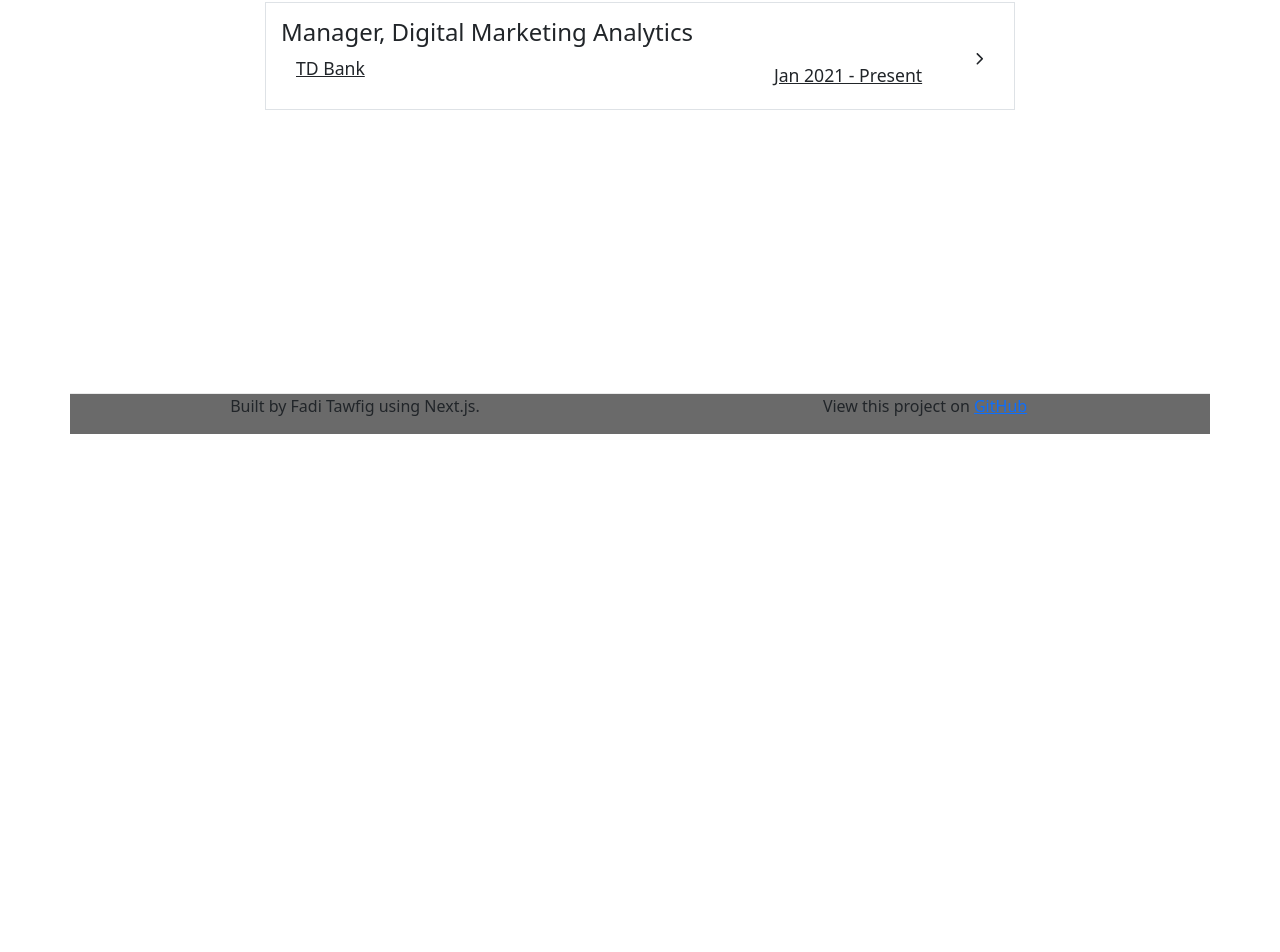
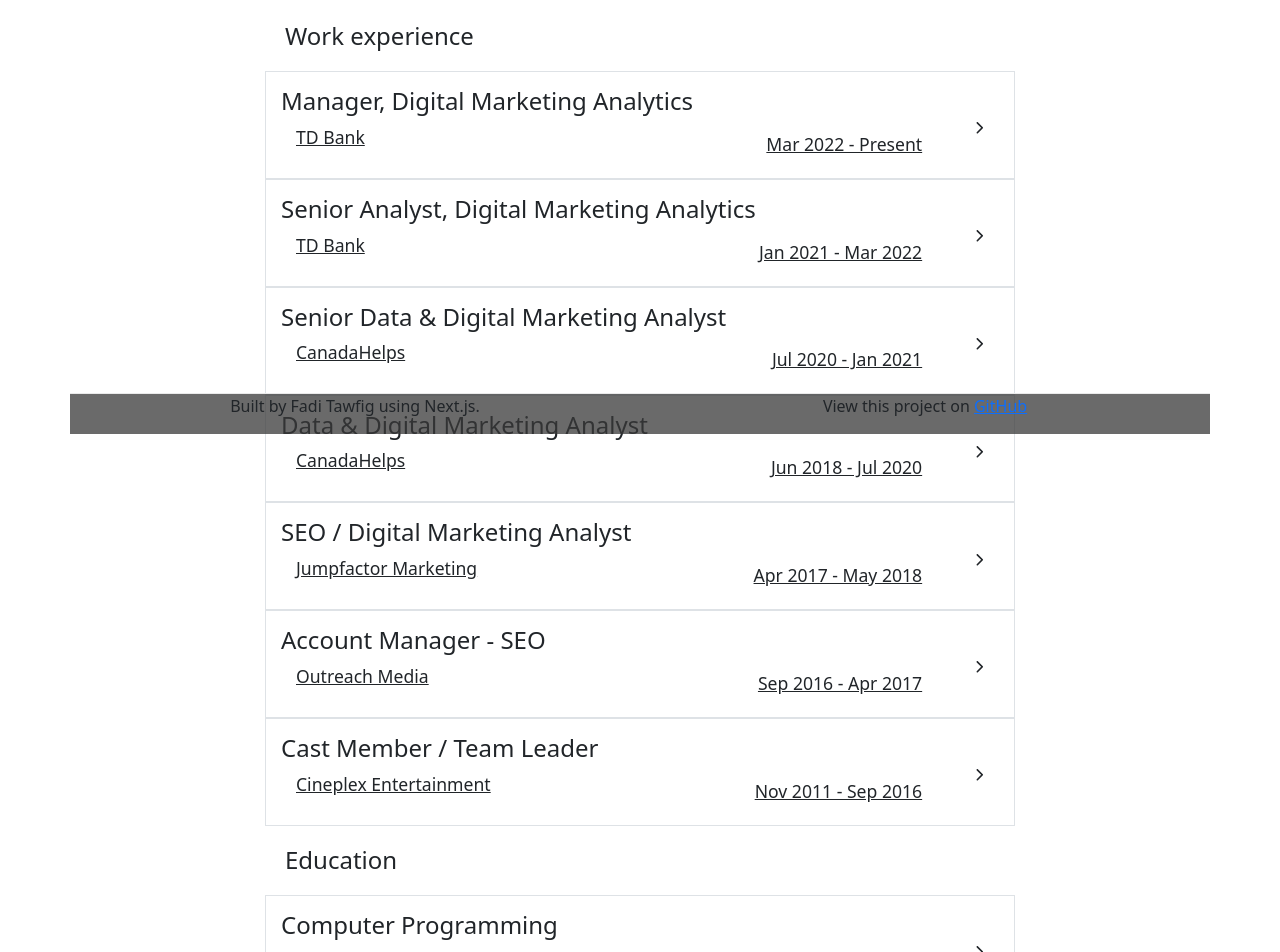
Before and after one commit to Ftawfig/portfolio.faditawfig.com, a Next.js app: page /resume in a window 1280 px wide. Shown: the part 366-1318 px from the top of the page. Before the commit the page ends 800 px from the top, so only its background shows below. Built offline with nearby package versions, Linux system fonts and the light colour scheme.

Commit message:
building out resume page

```diff
--- /dev/null
+++ b/components/project.tsx
@@ -0,0 +1,39 @@
+import Link from 'next/link';
+import React from 'react';
+import { useEffect, useState } from 'react';
+import { Container, ListGroup, ListGroupItem } from 'react-bootstrap';
+import { Row, Col } from 'react-bootstrap';
+import { IoIosArrowForward, IoIosArrowDown } from "react-icons/io";
+import Hero from '../components/hero';
+
+export default function Project({ props, children }) {
+    const [expanded, setExpanded] = useState(false);
+
+    const handleClick = () => {
+        setExpanded(!expanded);
+    }
+
+    return (
+        <button onClick={ handleClick } className="project-button" >
+            <ListGroup.Item className="project-card">
+                <Row>
+                    <Col xs={10} sm={11}>
+                        <h3 className="project-title">{props.title}</h3>
+                        <Row>
+                            <Col xs={6}>
+                                <h4 className="project-category">{props.category}</h4>
+                            </Col>
+                            <Col xs={6}>
+                                {props.date && <h4 className="project-date">{props.date}</h4>}
+                            </Col>
+                        </Row>
+                        { expanded && <p className="project-description">{children}</p> }
+                    </Col>
+                    <Col xs={2} sm={1}>
+                         { expanded ? <IoIosArrowDown /> : <IoIosArrowForward />  }
+                    </Col>
+                </Row>
+            </ListGroup.Item>
+        </button>
+    )
+}
--- a/pages/projects.tsx
+++ b/pages/projects.tsx
@@ -5,38 +5,7 @@
 import { Row, Col } from 'react-bootstrap';
 import { IoIosArrowForward, IoIosArrowDown } from "react-icons/io";
 import Hero from '../components/hero';
-
-export function Project({ props, children }) {
-    const [expanded, setExpanded] = useState(false);
-
-    const handleClick = () => {
-        setExpanded(!expanded);
-    }
-
-    return (
-        <button onClick={ handleClick } className="project-button" >
-            <ListGroup.Item className="project-card">
-                <Row>
-                    <Col xs={10} sm={11}>
-                        <h3 className="project-title">{props.title}</h3>
-                        <Row>
-                            <Col xs={6}>
-                                <h4 className="project-category">{props.category}</h4>
-                            </Col>
-                            <Col xs={6}>
-                                {props.date && <h4 className="project-date">{props.date}</h4>}
-                            </Col>
-                        </Row>
-                        { expanded && <p className="project-description">{children}</p> }
-                    </Col>
-                    <Col xs={2} sm={1}>
-                         { expanded ? <IoIosArrowDown /> : <IoIosArrowForward />  }
-                    </Col>
-                </Row>
-            </ListGroup.Item>
-        </button>
-    )
-}
+import Project from '../components/project';
 
 export default function Projects() {
     // Tags used for filtering the project list
--- a/pages/resume.tsx
+++ b/pages/resume.tsx
@@ -3,9 +3,8 @@
 import { useEffect, useState } from 'react';
 import { Container, ListGroup, ListGroupItem } from 'react-bootstrap';
 import { Row, Col } from 'react-bootstrap';
-import { IoIosArrowForward, IoIosArrowDown } from "react-icons/io";
-import { Project } from "./projects";
 import Hero from '../components/hero';
+import Project from '../components/project';
 
 export default function Resume() {
     return (
@@ -14,14 +13,68 @@
                 Click on an item to expand details.
             </Hero>
             <Container className="main">
+                <h2 className="subheader">Work experience</h2>
                 <ListGroup>
-                    <Project props={{title: "Manager, Digital Marketing Analytics", category: "TD Bank", date: "Jan 2021 - Present"}}>
+                    <Project props={{title: "Manager, Digital Marketing Analytics", category: "TD Bank", date: "Mar 2022 - Present"}}>
                         <ul>
                             <li>Lead 3 senior analysts as part of the digital marketing analytics team.</li>
                             <li>Responsible for building and maintaining core datasets for reporting on Digital marketing performance, which emable actionable insights for performance marketers as well as key executive reports.</li>
                             <li>Winner of the 2023 League of Excellence reward, recognizing the top 3% of performers at the bank.</li>
                         </ul>
                     </Project>
+                    <Project props={{title: "Senior Analyst, Digital Marketing Analytics", category: "TD Bank", date: "Jan 2021 - Mar 2022"}}>
+                        <ul>
+                            <li>Lead 3 senior analysts as part of the digital marketing analytics team.</li>
+                            <li>Responsible for building and maintaining core datasets for reporting on Digital marketing performance, which emable actionable insights for performance marketers as well as key executive reports.</li>
+                            <li>Winner of the 2023 League of Excellence reward, recognizing the top 3% of performers at the bank.</li>
+                        </ul>
+                    </Project>
+                    <Project props={{title: "Senior Data & Digital Marketing Analyst", category: "CanadaHelps", date: "Jul 2020 - Jan 2021"}}>
+                        <ul>
+                            <li>Author complex SQL queries including writing, maintaining and automating Transact-SQL  Stored Procedures. </li>
+                            <li>Hands-on experience working with a large variety of structured and unstructured datasets  including application data, transactional data, geographical data and web analytics data. </li>
+                            <li>Perform in-depth analysis of donor-base and charity clients including a cohort-based donor  lifetime value and retention analysis, and analysis surrounding various marketing campaigns  and promotional initiatives. </li>
+                            <li>Work closely with donor and client data while observing strict compliance to data privacy and  security requirements. </li>
+                            <li>Work with stakeholders to design and implement AB testing and multivariate testing for  rollout of new features. </li>
+                        </ul>
+                    </Project>
+                    <Project props={{title: "Data & Digital Marketing Analyst", category: "CanadaHelps", date: "Jun 2018 - Jul 2020"}}>
+                        <ul>
+                            <li>Regularly perform complex query authoring in SQL for data analysis purposes </li>
+                            <li>Own & manage Google Analytics & Google Tag Manager implementation including: views,  filters, conversions, event tracking etc. </li>
+                            <li>Create and manage many dashboards in Tableau and Google Data Studio for various internal  teams. </li>
+                            <li>Writing python scripts for task automation, data manipulation and data analysis </li>
+                            <li>Own and manage many data ETL processes for keeping valuable charity and customer data up-to-date </li>
+                        </ul>
+                    </Project>
+                    <Project props={{title: "SEO / Digital Marketing Analyst", category: "Jumpfactor Marketing", date: "Apr 2017 - May 2018"}}>
+                        <ul>
+                            <li>Built and maintained a number of dashboards using Google Data Studio  to track performance against targets for leads & traffic. </li>
+                            <li>Built an automated “lead tracker” spreadsheet for each client. This  automated system saved several hours of manual work each week  which was previously spent collating leads, as well as improved  reliability of data </li>
+                            <li>Built and implemented custom lead attribution JavaScript cookie to  pass lead source to hidden field on forms which feeds into client lead  tracker </li>
+                            <li>Audited & overhauled client analytics tracking, migrated client  websites to Google Tag Manager platform. </li>
+                        </ul>
+                    </Project>
+                    <Project props={{title: "Account Manager - SEO", category: "Outreach Media", date: "Sep 2016 - Apr 2017"}}>
+                        <ul>
+                            <li>Worked on campaigns for many clients in the B2B space, specializing in  tech, engineering, and IT industries. </li>
+                            <li>Performed rigorous keyword research and content mapping projects to  gather hundreds of keywords, group them into clusters based on  searcher intent and semantic relevance, and craft a site structure and  content to effectively target those keywords. </li>
+                            <li>Managed Google Analytics for close to two dozen clients, including  setting up tracking tags or Google Tag Manager implementation,  custom filters & views, conversion tracking, and more. </li>
+                            <li>Office spreadsheet expert; lead the development of complex client  delivery reporting dashboard in Google Sheets using multiple sheets  and files, and a number of custom scripts. </li>
+                        </ul>
+                    </Project>
+                    <Project props={{title: "Cast Member / Team Leader", category: "Cineplex Entertainment", date: "Nov 2011 - Sep 2016"}}>
+                        <ul>
+                            <li>Coordinated with theater management and team members to ensure  efficient operation of various cinema units. </li>
+                        </ul>
+                    </Project>
+                </ListGroup>
+                <h2  className="subheader">Education</h2>
+                <ListGroup>
+                    <Project props={{title: "Computer Programming", category: "Seneca Polytechnic", date: "2013 - 2016"}}>
+                        Activities and societies: Free Software & Open Source Symposium (FSOSS)Activities and societies: Free Software & Open Source Symposium (FSOSS) <br/><br/>
+                        Studied computer programming at Seneca College of Arts & Technology at York University Campus. Graduated in April 2016.
+                    </Project>
                 </ListGroup>
             </Container>
         </>
--- a/styles/globals.css
+++ b/styles/globals.css
@@ -128,3 +128,9 @@
 .selected {
     background-color: rgba(126, 126, 126, 0.35);
 }
+
+.subheader {
+    font-size: 1.5rem;
+    font-weight: 400;
+    margin: 20px;
+}
```
